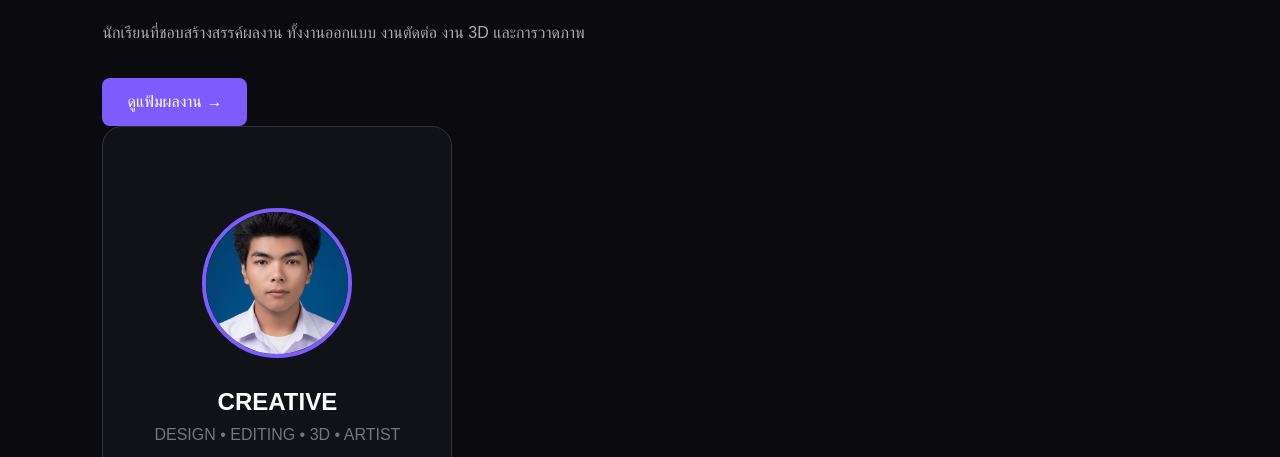
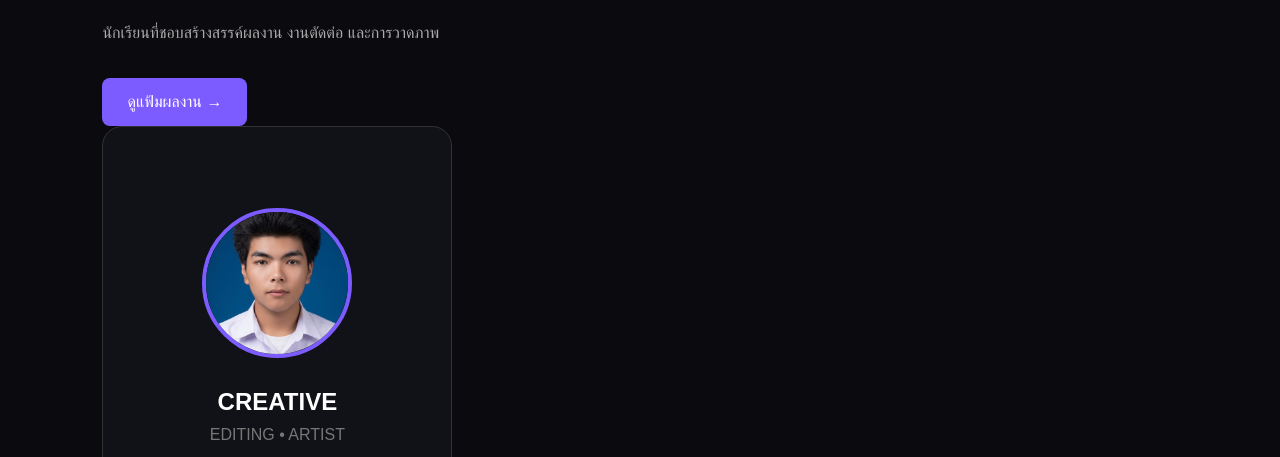
Before and after one commit to 34713prakasit/34713prakasit.github.io, a plain HTML site: page index.html in a window 1280 px wide. Shown: the part 495-952 px from the top of the page. Drawn offline with Linux system fonts and the light colour scheme.

Commit message:
Update index.html

```diff
--- a/index.html
+++ b/index.html
@@ -44,7 +44,7 @@
 
             <p class="description">
                 นักเรียนที่ชอบสร้างสรรค์ผลงาน
-                ทั้งงานออกแบบ งานตัดต่อ งาน 3D
+                งานตัดต่อ
                 และการวาดภาพ
             </p>
 
@@ -61,7 +61,7 @@
             </h2>
 
             <p>
-                DESIGN • EDITING • 3D • ARTIST
+                 EDITING • ARTIST
             </p>
 
         </div>
```
